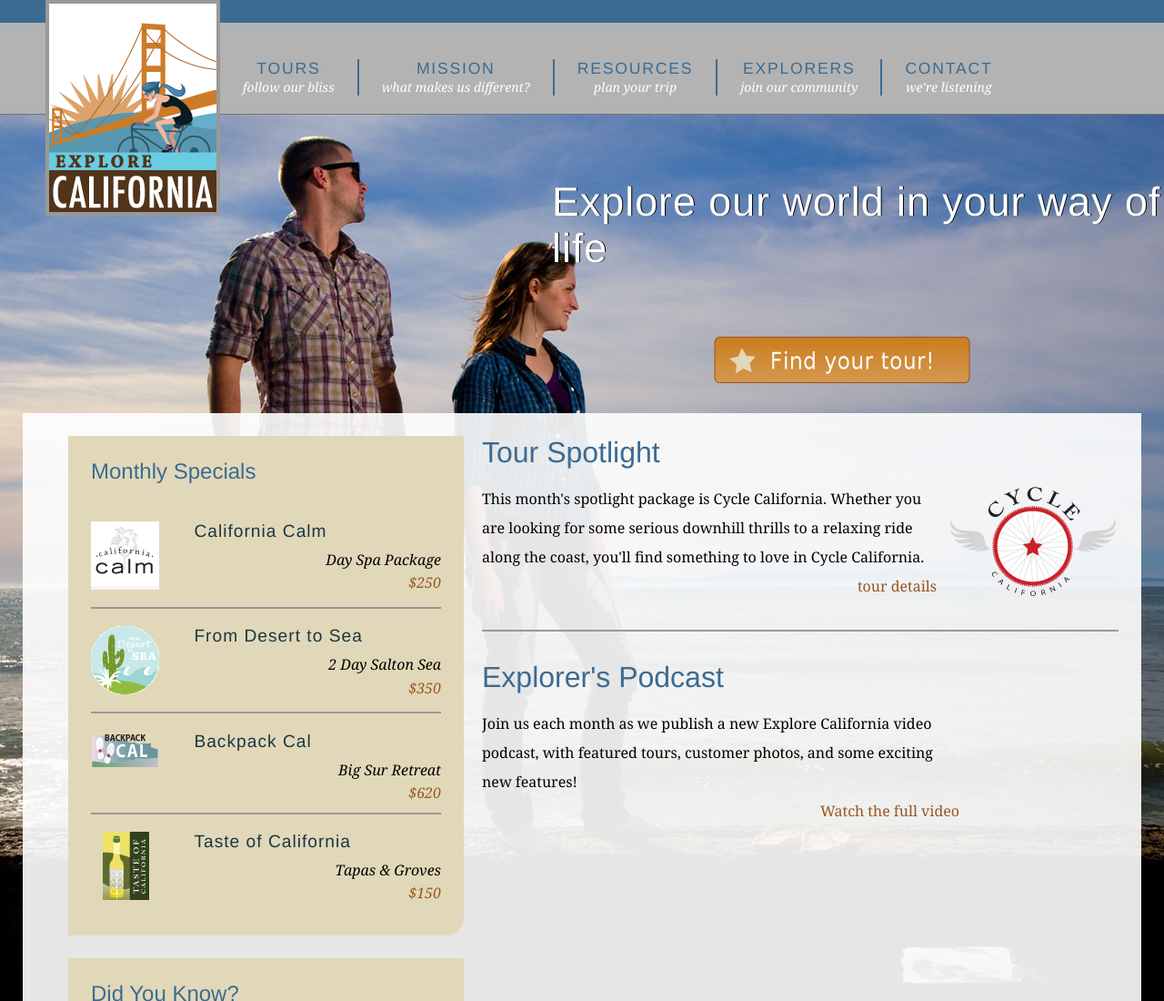
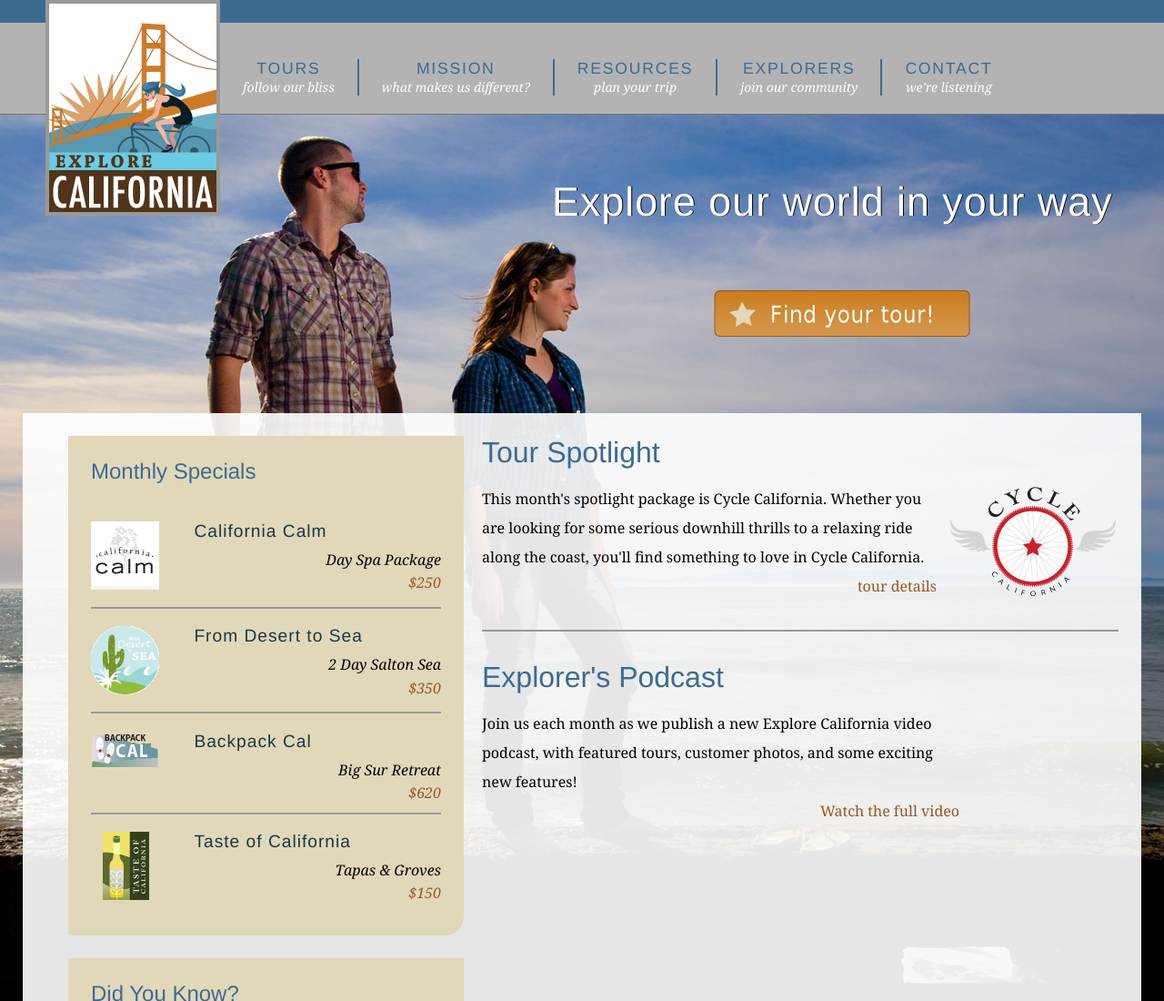
Before and after one commit to Rahul13308/explore_california, a plain HTML site: page index.html in a window 1280 px wide. Shown: the top 1100 px of the page at 91% size. Drawn offline with Linux system fonts and the light colour scheme.

Commit message:
life is removed

```diff
--- a/index.html
+++ b/index.html
@@ -55,7 +55,7 @@
       </div>
 
       <div id="actionCall">
-        <h1>Explore our world in your way of life</h1>
+        <h1>Explore our world in your way</h1>
         <a href="tours.html" title="Find your tour!"><h2>Find your tour</h2></a>
       </div>
 
```
